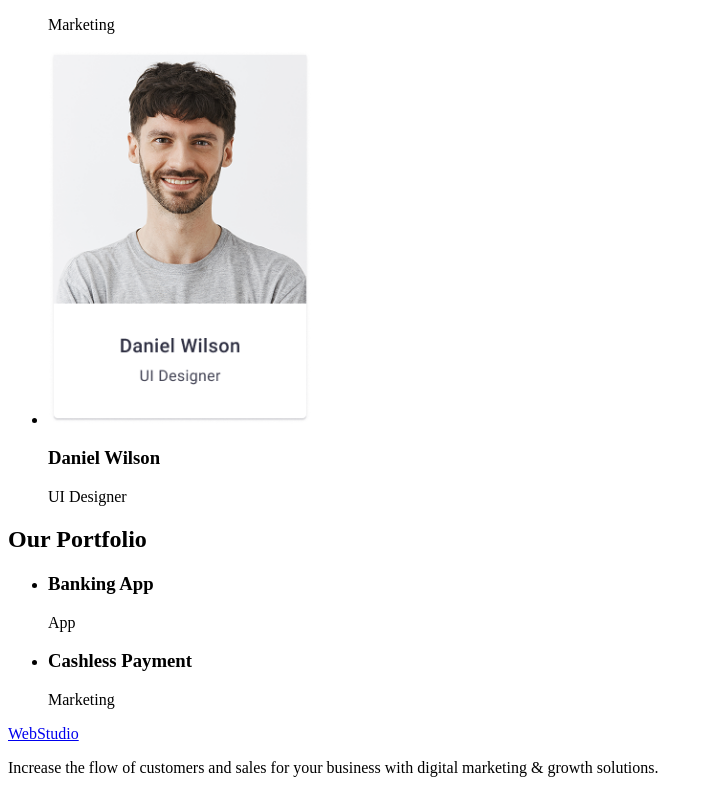
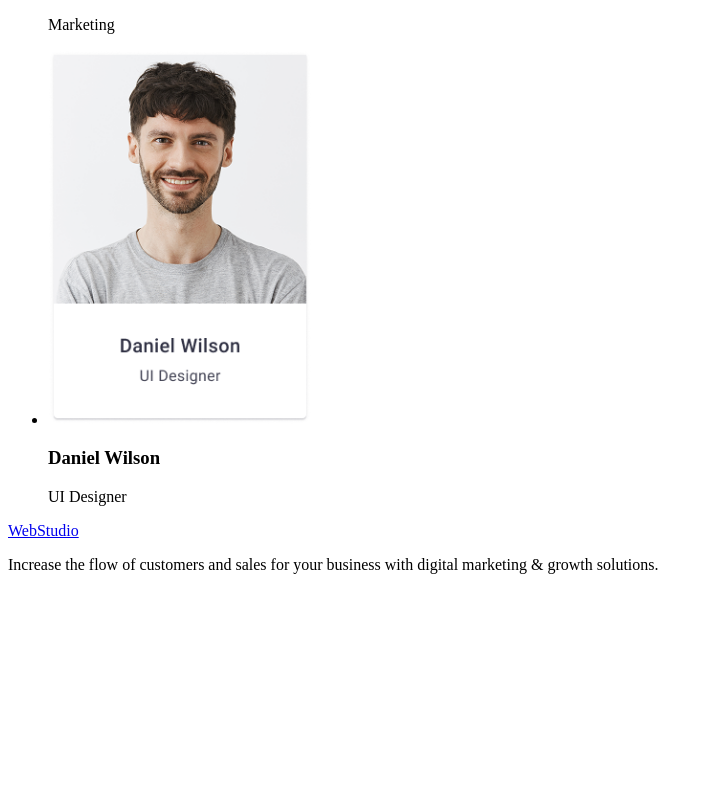
Before and after one commit to AndriiMy/goit-markup-hw-01, a plain HTML site: page index.html in a window 1280 px wide. Shown: the part 2028-2821 px from the top of the page, without its empty margins (0-713 px from the left). After the commit the page ends 2618 px from the top, so only its background shows below. Drawn offline with Linux system fonts and the light colour scheme.

Commit message:
Update index.html with latest changes

```diff
--- a/index.html
+++ b/index.html
@@ -8,7 +8,6 @@
 
 <body>
 
-    <!-- HEADER -->
     <header id="header">
         <a href="./index.html">WebStudio</a>
 
@@ -16,7 +15,7 @@
             <ul>
                 <li><a href="#features">Features</a></li>
                 <li><a href="#team">Team</a></li>
-                <li><a href="#portfolio">Portfolio</a></li>
+                <li><a href="#hero">Portfolio</a></li>
             </ul>
         </nav>
 
@@ -32,7 +31,6 @@
         </address>
     </header>
 
-    <!-- MAIN -->
     <main>
 
         <!-- HERO -->
@@ -48,33 +46,26 @@
             <ul>
                 <li>
                     <h3>Strategy</h3>
-                    <p>
-                        Our goal is to identify the business problem to walk away with the perfect and creative
-                        solution.
+                    <p>Our goal is to identify the business problem to walk away with the perfect and creative solution.
                     </p>
                 </li>
 
                 <li>
                     <h3>Punctuality</h3>
-                    <p>
-                        Bring the key message to the brand's audience for the best price within the shortest possible
-                        time.
-                    </p>
+                    <p>Bring the key message to the brand's audience for the best price within the shortest possible
+                        time.</p>
                 </li>
 
                 <li>
                     <h3>Diligence</h3>
-                    <p>
-                        Research and confirm brands with the strongest digital growth opportunities and minimize risk.
+                    <p>Research and confirm brands with the strongest digital growth opportunities and minimize risk.
                     </p>
                 </li>
 
                 <li>
                     <h3>Technologies</h3>
-                    <p>
-                        Design practice focused on digital experiences. We bring forth a deep passion for
-                        problem-solving.
-                    </p>
+                    <p>Design practice focused on digital experiences. We bring forth a deep passion for
+                        problem-solving.</p>
                 </li>
             </ul>
         </section>
@@ -110,24 +101,8 @@
             </ul>
         </section>
 
-        <!-- PORTFOLIO -->
-        <section id="portfolio">
-            <h2>Our Portfolio</h2>
-            <ul>
-                <li>
-                    <h3>Banking App</h3>
-                    <p>App</p>
-                </li>
-                <li>
-                    <h3>Cashless Payment</h3>
-                    <p>Marketing</p>
-                </li>
-            </ul>
-        </section>
-
     </main>
 
-    <!-- FOOTER -->
     <footer id="footer">
         <a href="./index.html">WebStudio</a>
         <p>
```
